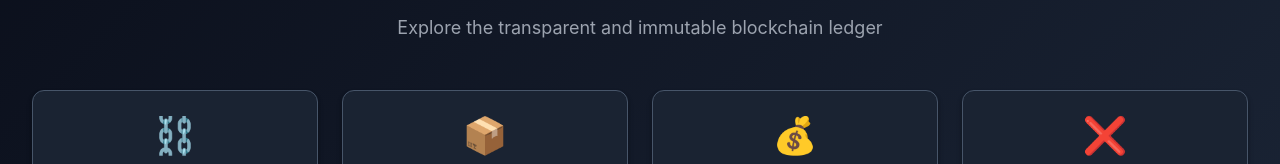
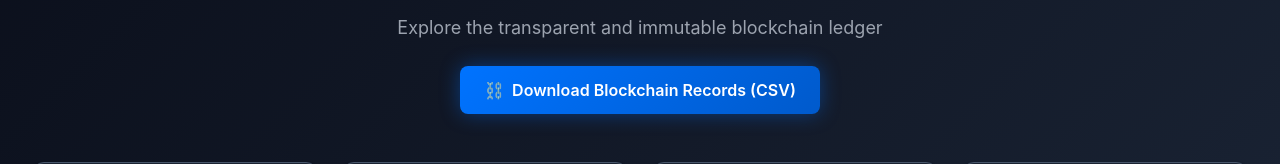
Before and after one commit to Pavithra1405/crypto-auction-platform, a React (Vite) app: page /blockchain in a window 1280 px wide. Shown: the part 219-383 px from the top of the page. Built offline with nearby package versions, Linux system fonts and the light colour scheme; no server answers.

Commit message:
Add CSV download for blockchain records

```diff
--- a/src/pages/BlockchainExplorer.jsx
+++ b/src/pages/BlockchainExplorer.jsx
@@ -36,86 +36,37 @@ const BlockchainExplorer = () => {
     }
   };
 
-  /* OLD MOCK DATA
-  useEffect(() => {
-    const generateBlockchain = () => {
-      const blockchain = [];
-      let previousHash = '0000000000000000000000000000000000000000000000000000000000000000';
+  const handleDownloadCSV = () => {
+    if (blocks.length === 0) {
+      toast.error('No blockchain data to download');
+      return;
+    }
 
-      // Genesis block
-      const genesisBlock = {
-        index: 0,
-        timestamp: new Date('2026-01-01').toISOString(),
-        data: {
-          type: 'genesis',
-          message: 'Genesis Block - Crypto Auction Platform Initialized',
-        },
-        previousHash: '0',
-        hash: '',
+    const headers = ['Index', 'Type', 'Timestamp', 'Hash', 'Previous Hash', 'Data'];
+
+    const rows = blocks.map(block => [
+      block.index,
+      block.type || block.data?.type || 'N/A',
+      new Date(block.timestamp).toLocaleString(),
+      block.hash || 'N/A',
+      block.previousHash || 'N/A',
+      JSON.stringify(block.data).replace(/,/g, ';'),
+    ]);
+
+    const csvContent = [
+      headers.join(','),
+      ...rows.map(row => row.map(cell => `"${cell}"`).join(','))
+    ].join('\n');
+
+    const blob = new Blob([csvContent], { type: 'text/csv' });
+    const url = URL.createObjectURL(blob);
+    const a = document.createElement('a');
+    a.href = url;
+    a.download = `blockchain-records-${new Date().toLocaleDateString()}.csv`;
+    a.click();
+    URL.revokeObjectURL(url);
+    toast.success('Blockchain CSV downloaded successfully!');
   };
-      genesisBlock.hash = calculateHash(genesisBlock);
-      blockchain.push(genesisBlock);
-      previousHash = genesisBlock.hash;
-
-      // Auction blocks
-      const auctions = [
-        { cryptoName: 'Bitcoin', cryptoSymbol: 'BTC', quantity: 0.5, basePrice: 25000, seller: 'John Doe' },
-        { cryptoName: 'Ethereum', cryptoSymbol: 'ETH', quantity: 10, basePrice: 2000, seller: 'Jane Smith' },
-        { cryptoName: 'Cardano', cryptoSymbol: 'ADA', quantity: 1000, basePrice: 500, seller: 'Bob Wilson' },
-      ];
-
-      auctions.forEach((auction, i) => {
-        const block = {
-          index: i + 1,
-          timestamp: new Date(Date.now() - (auctions.length - i) * 86400000).toISOString(),
-          data: {
-            type: 'auction',
-            ...auction,
-          },
-          previousHash: previousHash,
-          hash: '',
-        };
-        block.hash = calculateHash(block);
-        blockchain.push(block);
-        previousHash = block.hash;
-      });
-
-      // Bid blocks
-      const bids = [
-        { auctionId: 1, bidder: 'Alice', bidAmount: 25500, cryptoSymbol: 'BTC' },
-        { auctionId: 1, bidder: 'Charlie', bidAmount: 26000, cryptoSymbol: 'BTC' },
-        { auctionId: 2, bidder: 'David', bidAmount: 2100, cryptoSymbol: 'ETH' },
-        { auctionId: 1, bidder: 'Eve', bidAmount: 27500, cryptoSymbol: 'BTC' },
-        { auctionId: 3, bidder: 'Frank', bidAmount: 550, cryptoSymbol: 'ADA' },
-      ];
-
-      bids.forEach((bid, i) => {
-        const block = {
-          index: blockchain.length,
-          timestamp: new Date(Date.now() - (bids.length - i) * 43200000).toISOString(),
-          data: {
-            type: 'bid',
-            ...bid,
-          },
-          previousHash: previousHash,
-          hash: '',
-        };
-        block.hash = calculateHash(block);
-        blockchain.push(block);
-        previousHash = block.hash;
-      });
-
-      return blockchain;
-    };
-
-    const calculateHash = (block) => {
-      const data = block.index + block.timestamp + JSON.stringify(block.data) + block.previousHash;
-      return CryptoJS.SHA256(data).toString();
-    };
-
-    setBlocks(generateBlockchain());
-  }, []);
-  */
 
   const formatDate = (dateString) => {
     const date = new Date(dateString);
@@ -130,27 +81,19 @@ const BlockchainExplorer = () => {
 
   const getBlockIcon = (type) => {
     switch (type) {
-      case 'genesis':
-        return '🌟';
-      case 'auction':
-        return '📦';
-      case 'bid':
-        return '💰';
-      default:
-        return '⛓️';
+      case 'genesis': return '🌟';
+      case 'auction': return '📦';
+      case 'bid': return '💰';
+      default: return '⛓️';
     }
   };
 
   const getBlockColor = (type) => {
     switch (type) {
-      case 'genesis':
-        return 'from-purple-500 to-pink-500';
-      case 'auction':
-        return 'from-blue-500 to-cyan-500';
-      case 'bid':
-        return 'from-green-500 to-emerald-500';
-      default:
-        return 'from-gray-500 to-gray-600';
+      case 'genesis': return 'from-purple-500 to-pink-500';
+      case 'auction': return 'from-blue-500 to-cyan-500';
+      case 'bid': return 'from-green-500 to-emerald-500';
+      default: return 'from-gray-500 to-gray-600';
     }
   };
 
@@ -163,9 +106,18 @@ const BlockchainExplorer = () => {
         className="text-center mb-12"
       >
         <h1 className="text-4xl font-bold gradient-text mb-4">Blockchain Explorer</h1>
-        <p className="text-gray-400 text-lg">
+        <p className="text-gray-400 text-lg mb-6">
           Explore the transparent and immutable blockchain ledger
         </p>
+
+        {/* Download CSV Button */}
+        <button
+          onClick={handleDownloadCSV}
+          className="btn btn-primary inline-flex items-center space-x-2"
+        >
+          <span>⛓️</span>
+          <span>Download Blockchain Records (CSV)</span>
+        </button>
       </motion.div>
 
       {/* Loading State */}
@@ -215,16 +167,12 @@ const BlockchainExplorer = () => {
                 initial={{ x: -50, opacity: 0 }}
                 animate={{ x: 0, opacity: 1 }}
                 transition={{ delay: 0.5 + index * 0.1 }}
-              data-aos="fade-right"
-              data-aos-delay={index * 50}
                 className="relative"
               >
-              {/* Connecting Line */}
                 {index < blocks.length - 1 && (
                   <div className="absolute left-8 top-full w-0.5 h-6 bg-gradient-to-b from-primary-500 to-transparent"></div>
                 )}
 
-              {/* Block Card */}
                 <div
                   onClick={() => setSelectedBlock(block.index === selectedBlock ? null : block.index)}
                   className={`card card-hover cursor-pointer transition-all ${
@@ -232,44 +180,42 @@ const BlockchainExplorer = () => {
                   }`}
                 >
                   <div className="flex items-start gap-4">
-                  {/* Block Number */}
-                  <div className={`flex-shrink-0 w-16 h-16 rounded-lg bg-gradient-to-br ${getBlockColor(block.data.type)} flex items-center justify-center shadow-glow`}>
+                    <div className={`flex-shrink-0 w-16 h-16 rounded-lg bg-gradient-to-br ${getBlockColor(block.data?.type || block.type)} flex items-center justify-center shadow-glow`}>
                       <div className="text-center">
-                      <div className="text-2xl">{getBlockIcon(block.data.type)}</div>
+                        <div className="text-2xl">{getBlockIcon(block.data?.type || block.type)}</div>
                         <div className="text-xs font-bold">#{block.index}</div>
                       </div>
                     </div>
 
-                  {/* Block Info */}
                     <div className="flex-1 min-w-0">
                       <div className="flex items-start justify-between mb-2">
                         <div>
                           <h3 className="text-lg font-semibold text-gray-100 capitalize">
-                          {block.type === 'genesis' ? 'Genesis Block' :
-                           block.type === 'auction' ? `Auction: ${block.data.cryptoName}` :
-                           `Bid on ${block.data.cryptoSymbol}`}
+                            {block.data?.type === 'genesis' ? 'Genesis Block' :
+                             block.data?.type === 'auction' ? `Auction: ${block.data.cryptoName}` :
+                             block.data?.type === 'bid' ? `Bid on ${block.data.cryptoSymbol}` :
+                             'Block'}
                           </h3>
                           <p className="text-sm text-gray-500">{formatDate(block.timestamp)}</p>
                         </div>
                         <span className={`px-3 py-1 rounded-full text-xs font-semibold ${
-                        block.type === 'genesis' ? 'bg-purple-900/30 text-purple-400' :
-                        block.type === 'auction' ? 'bg-blue-900/30 text-blue-400' :
+                          block.data?.type === 'genesis' ? 'bg-purple-900/30 text-purple-400' :
+                          block.data?.type === 'auction' ? 'bg-blue-900/30 text-blue-400' :
                           'bg-green-900/30 text-green-400'
                         }`}>
-                        {block.type}
+                          {block.data?.type || block.type || 'block'}
                         </span>
                       </div>
 
-                    {/* Block Preview */}
                       {!selectedBlock || selectedBlock !== block.index ? (
                         <div className="text-sm text-gray-400">
-                        {block.type === 'auction' && (
+                          {block.data?.type === 'auction' && (
                             <p>Crypto: {block.data.cryptoName} • Quantity: {block.data.quantity} {block.data.cryptoSymbol}</p>
                           )}
-                        {block.type === 'bid' && (
+                          {block.data?.type === 'bid' && (
                             <p>Amount: ${block.data.bidAmount?.toLocaleString() || 'N/A'}</p>
                           )}
-                        {block.type === 'genesis' && (
+                          {block.data?.type === 'genesis' && (
                             <p>{block.data.message}</p>
                           )}
                         </div>
@@ -279,23 +225,17 @@ const BlockchainExplorer = () => {
                           animate={{ height: 'auto', opacity: 1 }}
                           className="mt-4 space-y-3"
                         >
-                        {/* Hash Information */}
                           <div className="bg-background-tertiary rounded-lg p-4 space-y-2">
                             <div>
                               <p className="text-xs text-gray-500 mb-1">Block Hash</p>
-                            <p className="text-xs font-mono text-primary-400 break-all">
-                              {block.hash}
-                            </p>
+                              <p className="text-xs font-mono text-primary-400 break-all">{block.hash}</p>
                             </div>
                             <div>
                               <p className="text-xs text-gray-500 mb-1">Previous Hash</p>
-                            <p className="text-xs font-mono text-gray-400 break-all">
-                              {block.previousHash}
-                            </p>
+                              <p className="text-xs font-mono text-gray-400 break-all">{block.previousHash}</p>
                             </div>
                           </div>
 
-                        {/* Block Data */}
                           <div className="bg-background-tertiary rounded-lg p-4">
                             <p className="text-xs text-gray-500 mb-2">Block Data</p>
                             <pre className="text-xs text-gray-300 overflow-x-auto">
@@ -303,7 +243,6 @@ const BlockchainExplorer = () => {
                             </pre>
                           </div>
 
-                        {/* Timestamp */}
                           <div className="flex items-center justify-between text-xs text-gray-500">
                             <span>Timestamp: {block.timestamp}</span>
                             <span>Index: {block.index}</span>
@@ -312,7 +251,6 @@ const BlockchainExplorer = () => {
                       )}
                     </div>
 
-                  {/* Expand Arrow */}
                     <div className="flex-shrink-0">
                       <motion.div
                         animate={{ rotate: selectedBlock === block.index ? 180 : 0 }}
```
Lines whose indentation alone changed are shown as unchanged.
